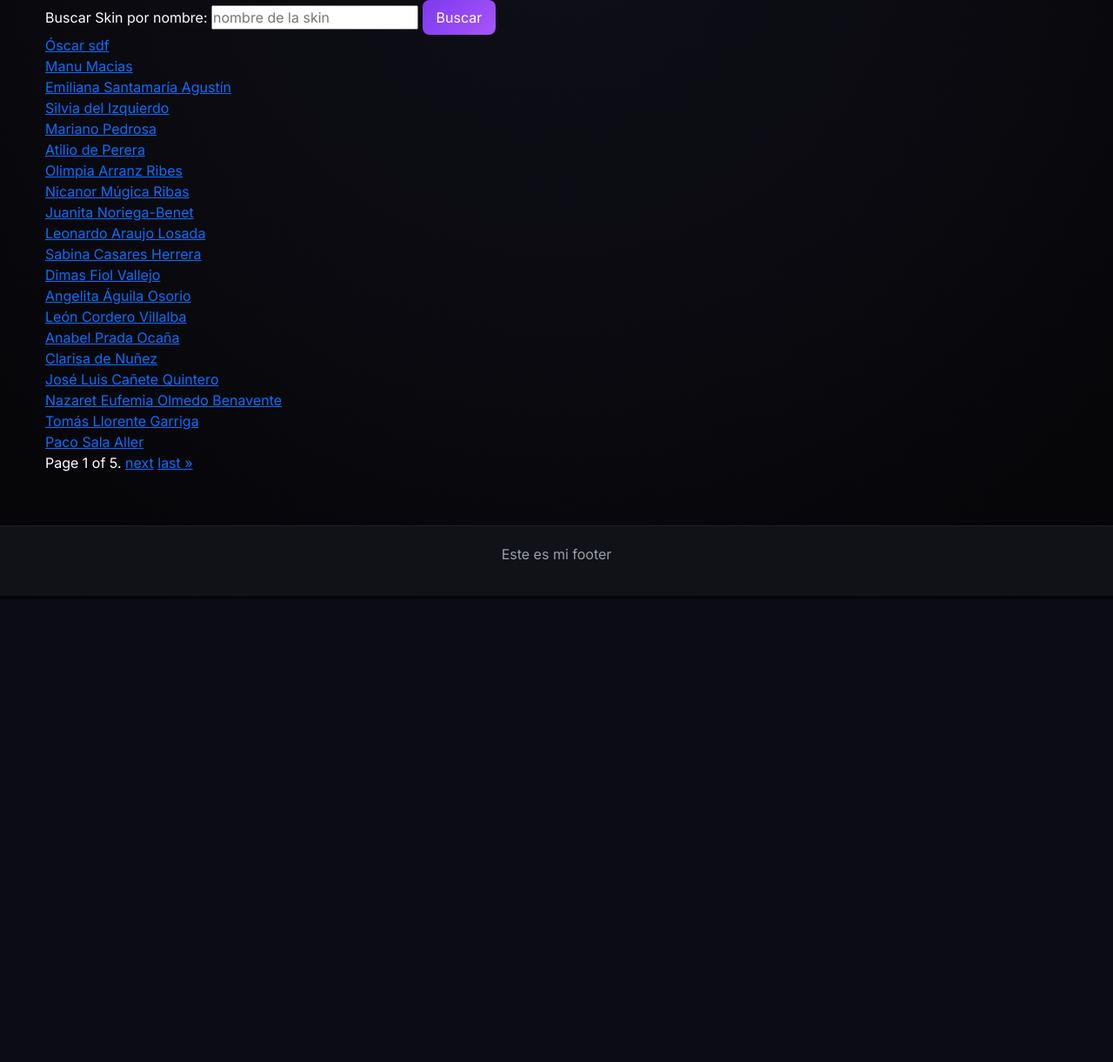
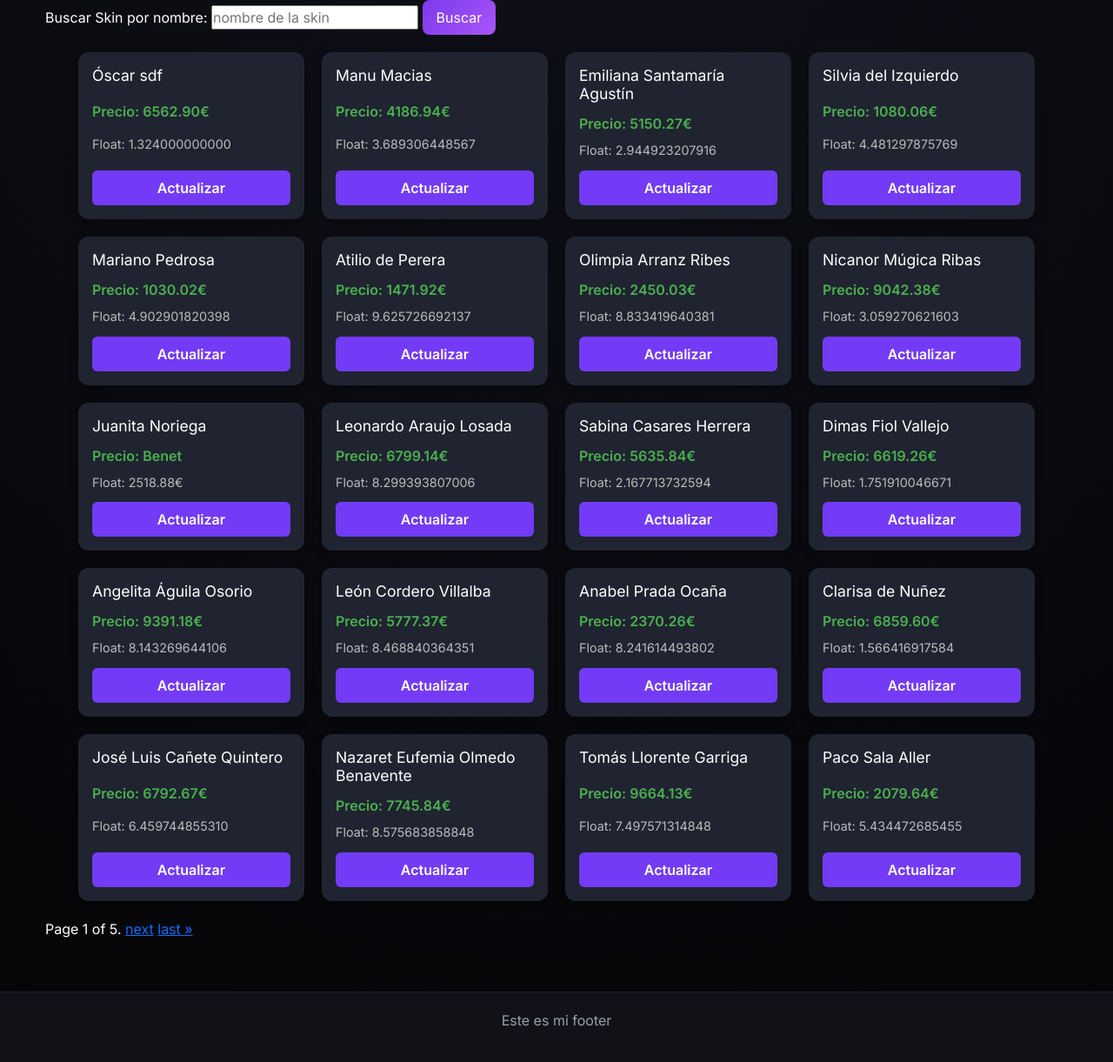
Before and after one commit to KastlesS/SKINCAGE-NEW, a Django app: page /skins/ in a window 1280 px wide. Shown: the part 111-1332 px from the top of the page at 87% size. Before the commit the page ends 800 px from the top, so only its background shows below. Run offline with Django 5.2, Linux system fonts and the light colour scheme; data comes from the database, SQL or seed files in the repository; both versions use the stored data as it was after the commit; some libraries are stand-ins or nearby versions.

Commit message:
ejercicios JS de Intermodular y arreglos en el update y otras vistas

```diff
--- a/skincage/skincage/settings.py
+++ b/skincage/skincage/settings.py
@@ -135,3 +135,6 @@ STATICFILES_DIRS = [
 DEFAULT_AUTO_FIELD = 'django.db.models.BigAutoField'
 
 LOGIN_REDIRECT_URL = 'home'
+
+CRISPY_ALLOWED_TEMPLATE_PACKS = "bootstrap5"
+CRISPY_TEMPLATE_PACK = "bootstrap5"
--- a/skincage/skins/mixins.py
+++ b/skincage/skins/mixins.py
@@ -7,5 +7,4 @@ class SkinMixin(SuccessMessageMixin):
     # fields = ['id_skin','nombre', 'desgaste', 'stattrack', 'precio', 'stock']
 
     def get_success_url(self):
-        object = self.object
-        return reverse_lazy('update', kwargs={'pk': object.id})
+        return reverse_lazy('skins')
--- /dev/null
+++ b/skincage/skins/static/css/skins.css
@@ -0,0 +1,69 @@
+/* Contenedor principal de las cards */
+#skins {
+    display: flex;
+    flex-wrap: wrap;
+    gap: 20px;
+    justify-content: center;
+    padding: 20px;
+}
+
+/* Card individual */
+.skin {
+    display: flex;
+    flex-direction: column;
+    justify-content: space-between;
+    width: 260px;
+    min-height: 160px;
+    padding: 16px;
+    border-radius: 12px;
+
+    background: #1f2430;
+    color: white;
+
+    box-shadow: 0 4px 12px rgba(0,0,0,0.3);
+    transition: transform 0.2s ease, box-shadow 0.2s ease;
+}
+
+/* Efecto hover */
+.skin:hover {
+    transform: translateY(-4px);
+    box-shadow: 0 8px 20px rgba(0,0,0,0.5);
+}
+
+/* Nombre */
+.skin h3 {
+    font-size: 1.1rem;
+    margin: 0 0 8px 0;
+    color: #ffffff;
+}
+
+/* Precio */
+.skin p:nth-of-type(1) {
+    font-size: 1rem;
+    font-weight: bold;
+    color: #4caf50;
+    margin: 4px 0;
+}
+
+/* Desgaste */
+.skin p:nth-of-type(2) {
+    font-size: 0.9rem;
+    color: #bbbbbb;
+    margin: 4px 0 12px 0;
+}
+
+/* Botón actualizar */
+.skin a {
+    text-decoration: none;
+    text-align: center;
+    padding: 8px;
+    border-radius: 6px;
+    background: #733bf6;
+    color: white;
+    font-weight: bold;
+    transition: background 0.2s ease;
+}
+
+.skin a:hover {
+    background: #8b25eb;
+}
--- a/skincage/skins/static/js/skins.js
+++ b/skincage/skins/static/js/skins.js
@@ -1,16 +1,40 @@
 'use strict'
 
-//Parte Visualización de skins
+//Parte Visualización de skins:
+//Obtenemos los elementos html
 let contenedorSkins = document.getElementById('skins');
 let skins = document.querySelectorAll(".link-skin");
 
-skins.forEach(item=>{
-    let divSkin = document.createElement('div');
-    divSkin.className = "skin";
-    divSkin.appendChild(item);
-    contenedorSkins.appendChild(divSkin);
-    console.log(divSkin);
-});
+//Borramos los elementos obtenidos por Django
+while(contenedorSkins.children.length > 0){
+    contenedorSkins.removeChild(contenedorSkins.children[0]);
+}
+
+//Recorremos todos los elementos
+skins.forEach(skin=>{
+    console.log(skin.href);
+    //Creamos la estructura de cartas
+    let card = document.createElement('div');
+    card.className = 'skin';
+    let nombre = document.createElement('h3');
+    let precio = document.createElement('p');
+    let desgaste = document.createElement('p');
+    //Como Django nos devuelve texto hago un trim por guiones y obtengo los campos del modelo con sus campos
+    let objeto = skin.textContent.split('-');
+    let actualizar = document.createElement('a');
+    actualizar.textContent = "Actualizar";
+    //Añadimos la url del html original
+    actualizar.href = skin.href;
+    nombre.textContent = objeto[0];
+    precio.textContent = "Precio: " + objeto[1];
+    desgaste.textContent = "Float: " + objeto[2];
+    //Añado los elementos
+    card.appendChild(nombre);
+    card.appendChild(precio);
+    card.appendChild(desgaste);
+    card.appendChild(actualizar);
+    contenedorSkins.appendChild(card);
+})
 
 
 const URL = "http://127.0.0.1:8000/api/skin-list/";
--- a/skincage/skins/templates/skins/home.html
+++ b/skincage/skins/templates/skins/home.html
@@ -1,4 +1,9 @@
 {% extends "portfolio/base.html" %}
+{% load static %}
+
+{% block extra_css %}
+    <link rel="stylesheet" href="{% static 'css/skins.css' %}">
+{% endblock %}
 
 {% block content %}
     <form action="" method="get">
@@ -8,7 +13,7 @@
 
     <div id="skins">
         {% for s in skin %}
-            <a class="link-skin" href="{% url 'update' s.id %}">{{s.nombre}}</a>
+            <a class="link-skin" href="{% url 'update' s.id %}">{{ s.nombre }} - {{ s.precio }}€ - {{ s.desgaste }}</a>
         {% endfor %}
     </div>
 
--- a/skincage/skins/views.py
+++ b/skincage/skins/views.py
@@ -44,7 +44,7 @@ class SkinUpdate(SkinMixin,UpdateView):
     model = Skin
     fields = ['id','nombre', 'desgaste', 'stattrack', 'precio', 'stock', 'categoria', 'rareza']
     success_message = "Skin actualizada correctamente"
-    success_url = reverse_lazy('home')
+    success_url = reverse_lazy('skins')
 
 class SkinDeleteView(DeleteView):
     model = Skin
--- a/skincage/templates/portfolio/base.html
+++ b/skincage/templates/portfolio/base.html
@@ -11,6 +11,8 @@
     {% block style %}
         <link rel="stylesheet" href="{% static 'css/base.css' %}">
     {% endblock %}
+
+    {% block extra_css %}{% endblock %}
 </head>
 <body>
     {% block header %}{% include "portfolio/header.html" %}{% endblock %}
--- a/skincage/templates/portfolio/header.html
+++ b/skincage/templates/portfolio/header.html
@@ -2,7 +2,7 @@
     <h1>SkinCage</h1>
     <nav id="navbar">
         <ul>
-            <li><a href="#">Home</a></li>
+            <li><a href="{% url 'home' %}">Home</a></li>
             <li><a href="#">Contact</a></li>
             <li><a href="#">Services</a></li>
             <li><a href="#">About us</a></li>
--- a/skincage/templates/portfolio/index.html
+++ b/skincage/templates/portfolio/index.html
@@ -10,7 +10,7 @@
             <img src="" alt="imagenDecoración">
         </div>
         <div>
-            <button class="boton">Mostar skins</button>
+            <button class="boton"><a href="{% url 'skins' %}">Mostar Skins</a></button>
         </div>
     </div>
 {% endblock %}
```
Also changed, not shown: skincage/skins/static/js/validacion.js (added, +64 -0 lines), skincage/skins/templates/skins/skin_form.html (+4 -4 lines), skincage/db.sqlite3.
